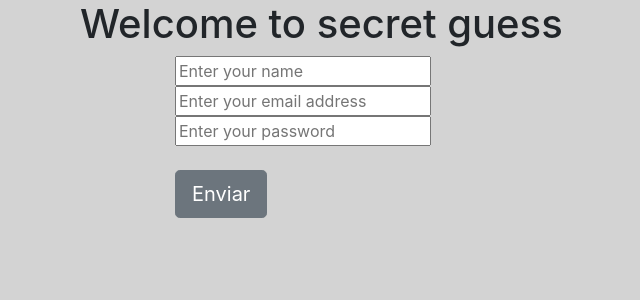
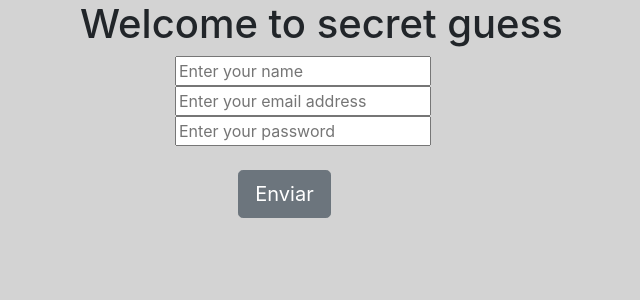
Before and after one commit to JesusFernandez1986/database-functionalitites, a Flask app: page / in a window 1280 px wide. Shown: the part 56-356 px from the top of the page, without its empty margins (290-930 px from the left). Run offline with Flask 2, Linux system fonts and the light colour scheme; some libraries are stand-ins or nearby versions.

Commit message:
Update index.html

```diff
--- a/templates/index.html
+++ b/templates/index.html
@@ -22,12 +22,20 @@
                         <button type="submit" class="btn btn-secondary btn-lg">Enviar</button>
                     </form>
                 {% else %}                                  <!---si no lo mandamos a la ruta de login para que se registre--->
+                    {% if message %}
+                        <h5> {{ message }}</h5>
+                    {% endif %}
                     <form method="post" action="/login">
                         <input type="text" name="user-name" placeholder="Enter your name"><br>
                         <input type="email" name="user-email" placeholder="Enter your email address">
                         <input type="password" name="user-password" placeholder="Enter your password"><br>
                         <br>
-                        <button type="submit" class="btn btn-secondary btn-lg">Enviar</button>
+
+                        <div class="row justify-content-center">
+                            <div class="col-8">
+                                <button type="submit" class="btn btn-secondary btn-lg">Enviar</button>
+                            </div>
+                        </div>
                     </form>
                 {% endif %}
             </div>
```
